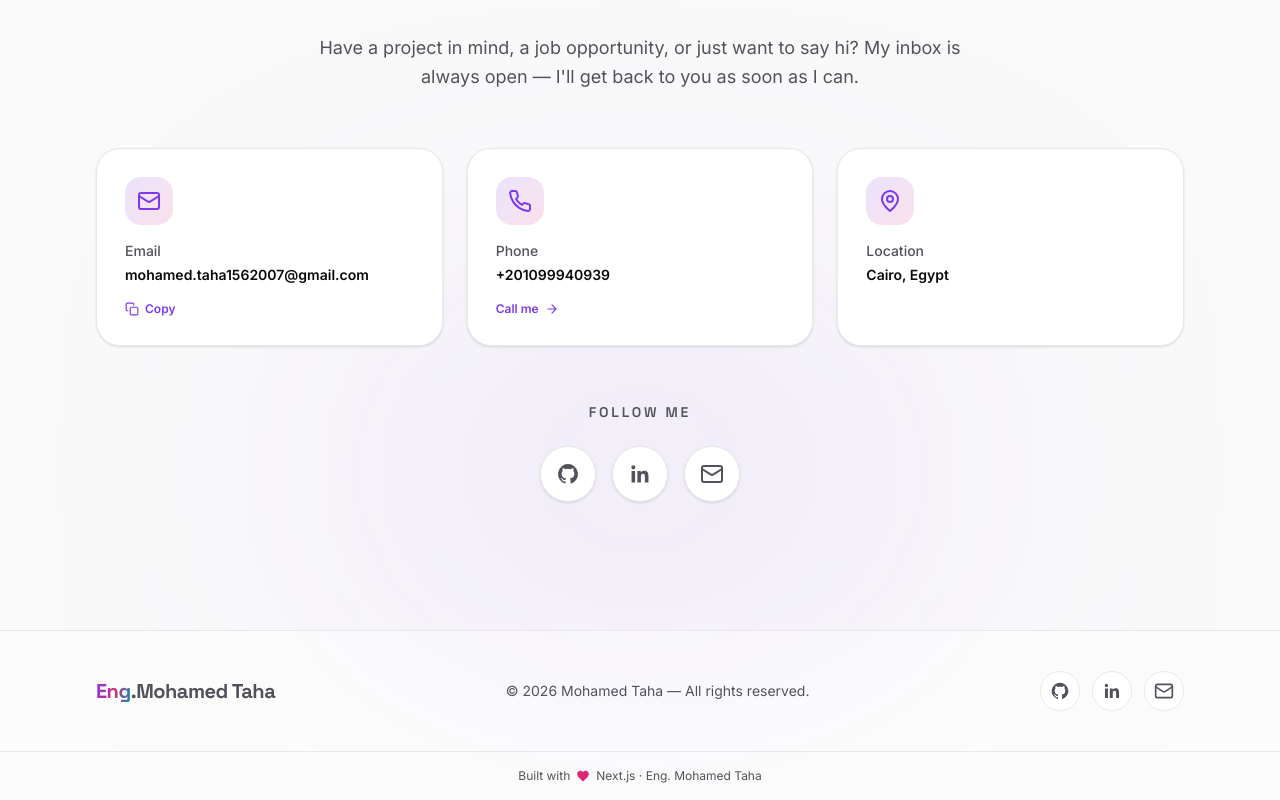
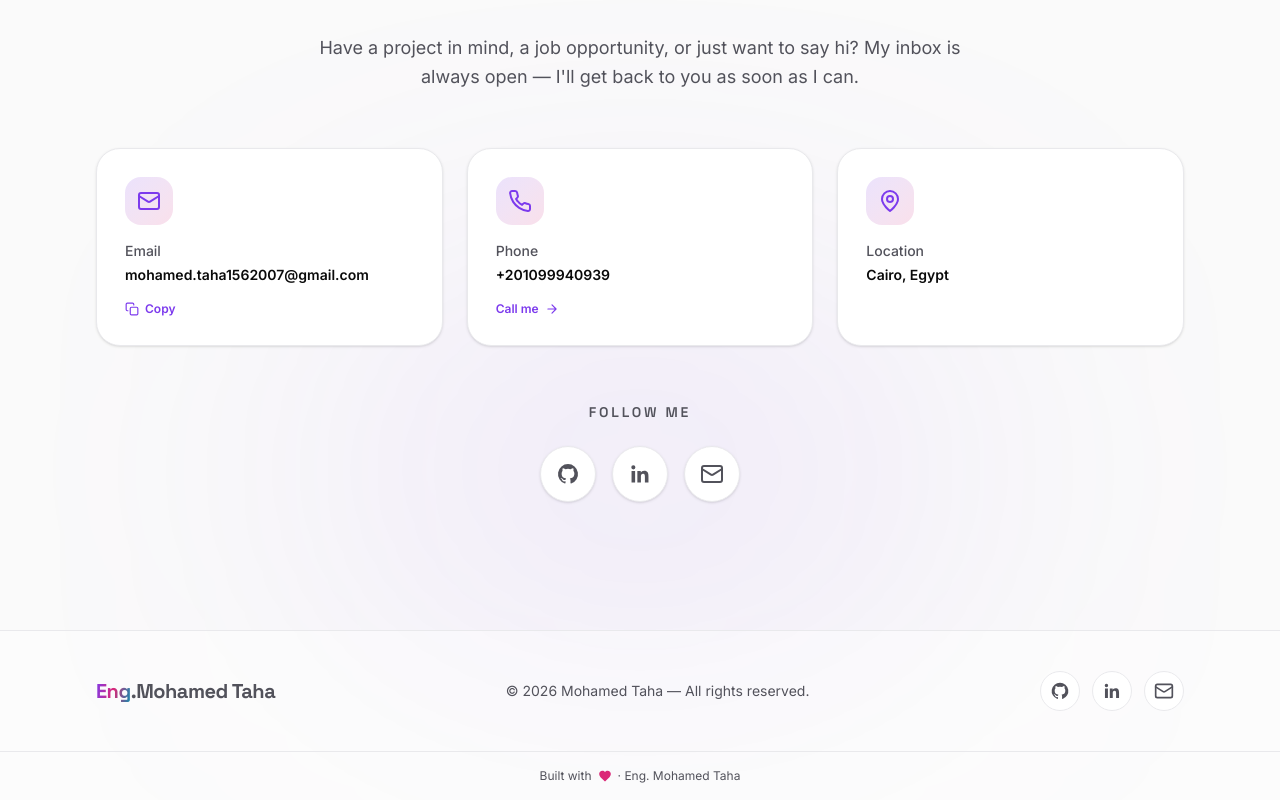
Before and after one commit to mohamedtaha152/mohamed-taha, a Next.js app: page / in a window 1280 px wide. Shown: the part 7653-8453 px from the top of the page. Built offline with nearby package versions, Linux system fonts and the light colour scheme.

Commit message:
Remove 'Next.js' from footer text

```diff
--- a/src/components/Footer.tsx
+++ b/src/components/Footer.tsx
@@ -57,7 +57,7 @@ export function Footer() {
         <p className="flex items-center justify-center gap-1.5 text-center text-xs text-muted">
           {t.footer.madeWith}
           <HeartIcon className="h-3.5 w-3.5 text-accent-3" />
-          Next.js · Eng. Mohamed Taha
+          · Eng. Mohamed Taha
         </p>
       </div>
     </footer>
```
